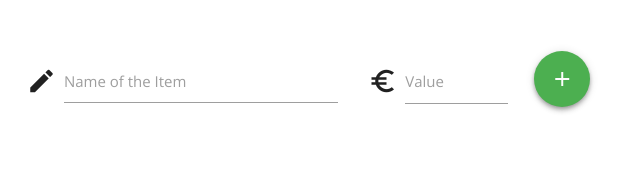
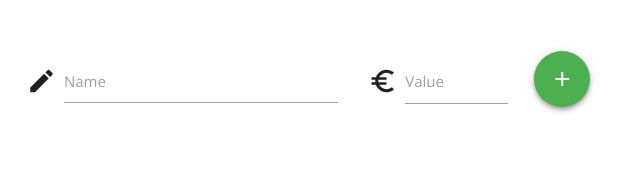
Before and after one commit to VisanAlex/BudgetApp, a plain HTML site: page index.html in a window 1280 px wide. Shown: the part 227-406 px from the top of the page, 419-1059 px from the left. Drawn offline with nearby package versions, Linux system fonts and the light colour scheme.

Commit message:
minor fixes

```diff
--- a/index.html
+++ b/index.html
@@ -34,7 +34,7 @@
         <div class="input-field col s12 m4 l4 desc">
           <i class="material-icons prefix">mode_edit</i>
           <textarea id="description" class="materialize-textarea" ></textarea>
-          <label for="description">Name of the Item</label>
+          <label for="description">Name</label>
         </div>
 
         <div class="input-field col s12 m2 l2 val">
```
